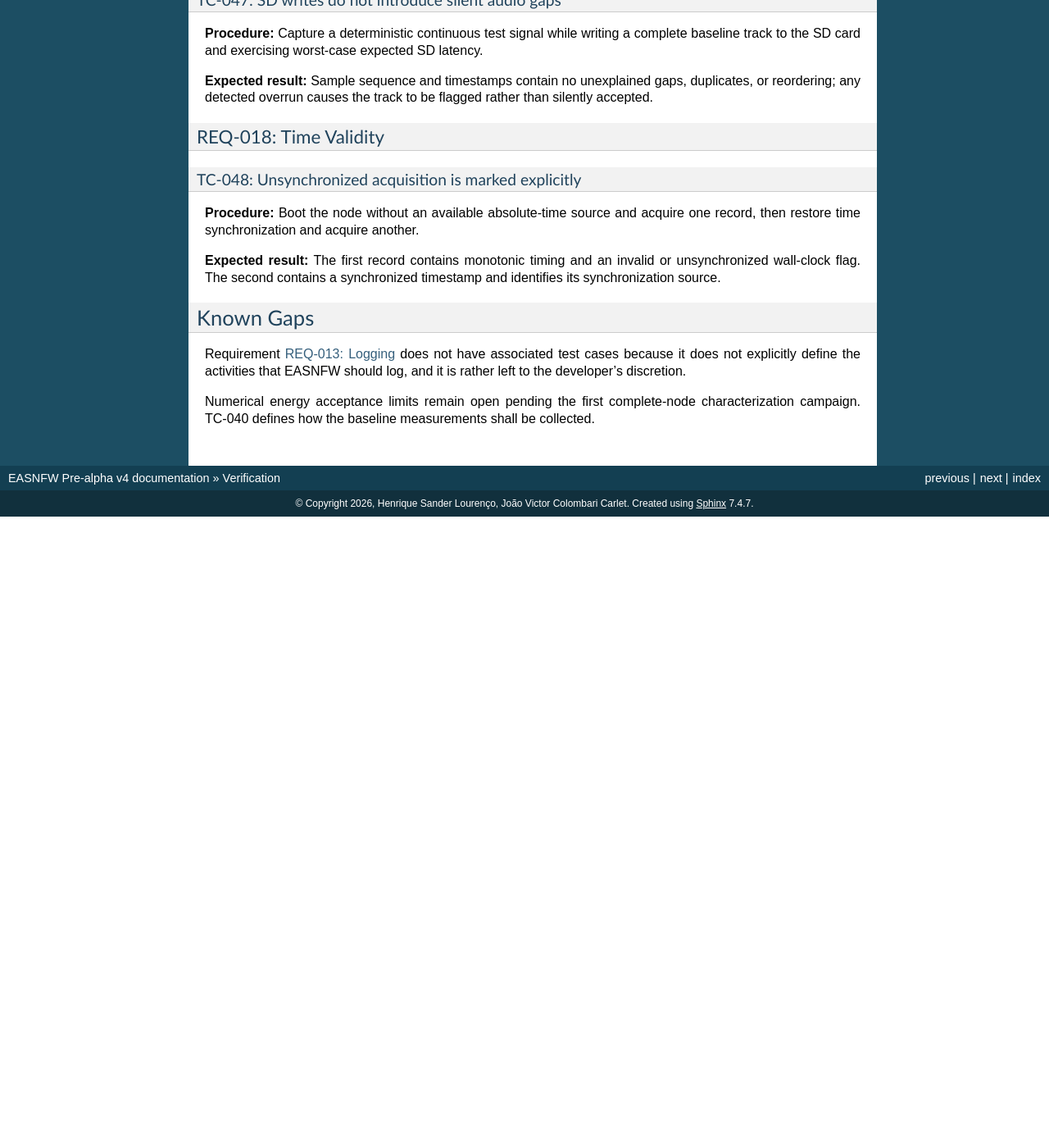
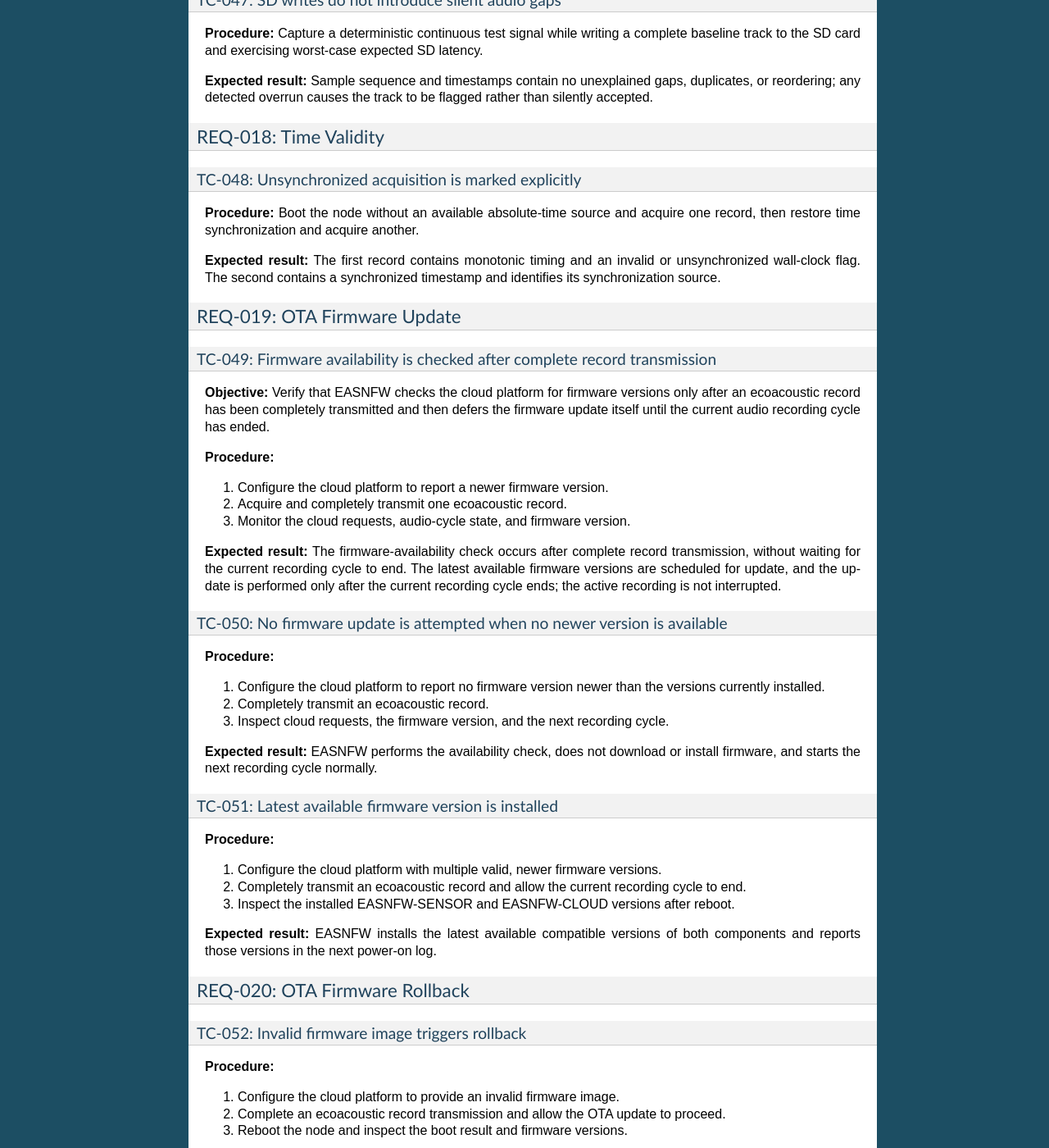
Before and after one commit to hslourenc/easnfw, a Sphinx documentation site: the page built from docs/sphinx/source/chapters/verification.rst, in a window 1280 px wide and 1400 px high, scrolled down 13786 px. Shown: the whole window at 82% size. Built offline with Sphinx 7.4.7, drawn with Linux system fonts in a browser that asks for light colours; the version number could not be read and is left out; before the commit the page ends 14416 px from its top, so only the background shows below that; some of the changed text lies outside the part shown.

Commit message:
Replace SPI link between FW components with UART and add ota requirements (#11)

```diff
--- a/docs/sphinx/source/chapters/verification.rst
+++ b/docs/sphinx/source/chapters/verification.rst
@@ -862,6 +862,100 @@ acquire one record, then restore time synchronization and acquire another.
 or unsynchronized wall-clock flag. The second contains a synchronized timestamp
 and identifies its synchronization source.
 
+REQ-019: OTA Firmware Update
+----------------------------
+
+TC-049: Firmware availability is checked after complete record transmission
+^^^^^^^^^^^^^^^^^^^^^^^^^^^^^^^^^^^^^^^^^^^^^^^^^^^^^^^^^^^^^^^^^^^^^^^^^^^
+
+**Objective:** Verify that EASNFW checks the cloud platform for firmware
+versions only after an ecoacoustic record has been completely transmitted and
+then defers the firmware update itself until the current audio recording cycle
+has ended.
+
+**Procedure:**
+
+1. Configure the cloud platform to report a newer firmware version.
+2. Acquire and completely transmit one ecoacoustic record.
+3. Monitor the cloud requests, audio-cycle state, and firmware version.
+
+**Expected result:** The firmware-availability check occurs after complete
+record transmission, without waiting for the current recording cycle to end.
+The latest available firmware versions are scheduled for update, and the
+update is performed only after the current recording cycle ends; the active
+recording is not interrupted.
+
+TC-050: No firmware update is attempted when no newer version is available
+^^^^^^^^^^^^^^^^^^^^^^^^^^^^^^^^^^^^^^^^^^^^^^^^^^^^^^^^^^^^^^^^^^^^^^^^^^^
+
+**Procedure:**
+
+1. Configure the cloud platform to report no firmware version newer than the
+   versions currently installed.
+2. Completely transmit an ecoacoustic record.
+3. Inspect cloud requests, the firmware version, and the next recording cycle.
+
+**Expected result:** EASNFW performs the availability check, does not download
+or install firmware, and starts the next recording cycle normally.
+
+TC-051: Latest available firmware version is installed
+^^^^^^^^^^^^^^^^^^^^^^^^^^^^^^^^^^^^^^^^^^^^^^^^^^^^^^
+
+**Procedure:**
+
+1. Configure the cloud platform with multiple valid, newer firmware versions.
+2. Completely transmit an ecoacoustic record and allow the current recording
+   cycle to end.
+3. Inspect the installed EASNFW-SENSOR and EASNFW-CLOUD versions after reboot.
+
+**Expected result:** EASNFW installs the latest available compatible versions
+of both components and reports those versions in the next power-on log.
+
+REQ-020: OTA Firmware Rollback
+------------------------------
+
+TC-052: Invalid firmware image triggers rollback
+^^^^^^^^^^^^^^^^^^^^^^^^^^^^^^^^^^^^^^^^^^^^^^^^
+
+**Procedure:**
+
+1. Configure the cloud platform to provide an invalid firmware image.
+2. Complete an ecoacoustic record transmission and allow the OTA update to
+   proceed.
+3. Reboot the node and inspect the boot result and firmware versions.
+
+**Expected result:** The invalid image is not activated; EASNFW rolls back to
+the previously known good versions and records the rollback reason.
+
+TC-053: Unsigned firmware image triggers rollback
+^^^^^^^^^^^^^^^^^^^^^^^^^^^^^^^^^^^^^^^^^^^^^^^^^
+
+**Procedure:**
+
+1. Configure the cloud platform to provide an otherwise valid but unsigned
+   firmware image.
+2. Complete an ecoacoustic record transmission and allow the OTA update to
+   proceed.
+3. Reboot the node and inspect the boot result and firmware versions.
+
+**Expected result:** The unsigned image is rejected; EASNFW rolls back to the
+previously known good versions and records the signature-validation failure.
+
+TC-054: Firmware image signed with the wrong key triggers rollback
+^^^^^^^^^^^^^^^^^^^^^^^^^^^^^^^^^^^^^^^^^^^^^^^^^^^^^^^^^^^^^^^^^^^
+
+**Procedure:**
+
+1. Configure the cloud platform to provide an image signed with a key not
+   trusted by EASNFW.
+2. Complete an ecoacoustic record transmission and allow the OTA update to
+   proceed.
+3. Reboot the node and inspect the boot result and firmware versions.
+
+**Expected result:** The image signed with the wrong key is rejected; EASNFW
+rolls back to the previously known good versions and records the key-validation
+failure.
+
 Known Gaps
 ==========
 
```
Also changed, not shown: other parts of docs/sphinx/source/chapters/verification.rst (+11 -11 lines), docs/sphinx/source/chapters/architecture.rst (+11 -11 lines), docs/sphinx/source/chapters/design.rst (+21 -21 lines), docs/sphinx/source/chapters/introduction.rst (+3 -4 lines), docs/sphinx/source/chapters/requirements.rst (+16 -0 lines), 1 other file.
